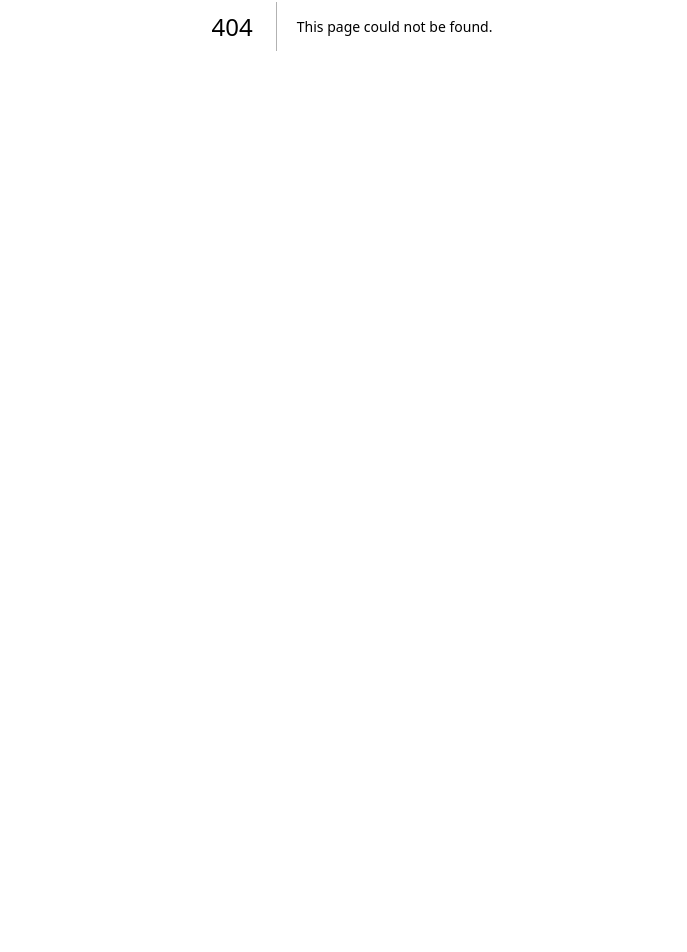
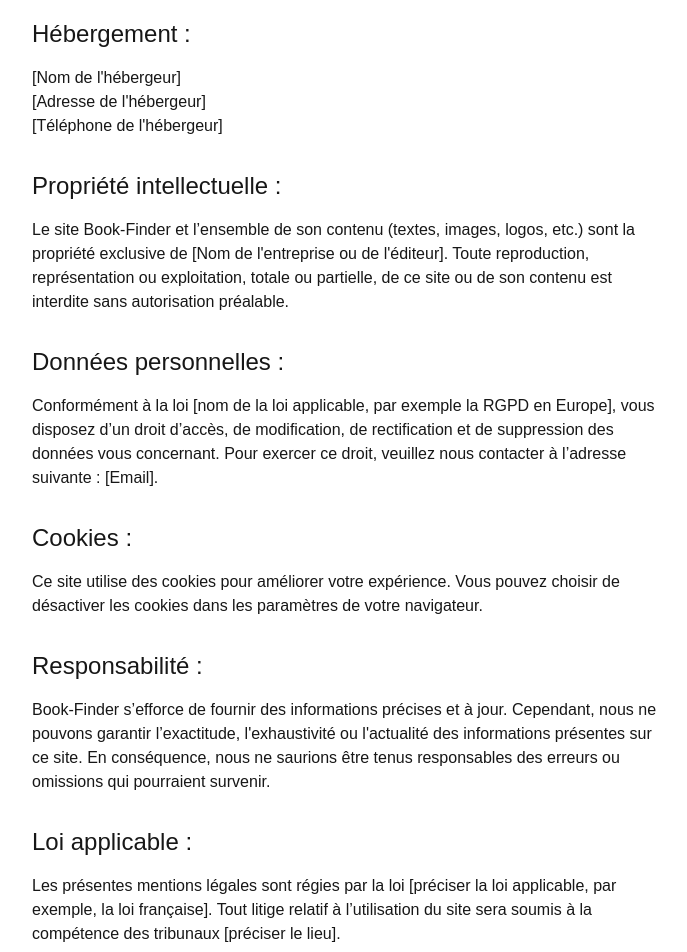
Before and after one commit to sakousi/book-finder, a Next.js app: page /mentions-legale in a window 1280 px wide. Before the commit this address had no page. Shown: the part 374-1326 px from the top of the page, without its empty margins (288-975 px from the left). Before the commit the page ends 800 px from the top, so only its background shows below. Built offline with nearby package versions, Linux system fonts and the light colour scheme.

Commit message:
:hammer: feat: mentions legal pattern

```diff
--- /dev/null
+++ b/app/mentions-legale/page.tsx
@@ -0,0 +1,82 @@
+export default function Page() {
+    return (
+        <div
+            className="container">
+            <main className="flex flex-col gap-8 row-start-2 items-center sm:items-start">
+                <h1 className="text-4xl">Mentions Légales</h1>
+
+                <div className="flex sm:flex-col gap-4 flex-row">
+                    <h2 className="text-2xl">Éditeur du site :</h2>
+                    <p>Book-Finder<br/>
+                        [Nom de l'entreprise ou de l'éditeur]<br/>
+                        [Adresse complète]<br/>
+                        [Téléphone]<br/>
+                        [Email]</p>
+                </div>
+
+                <div className="flex sm:flex-col gap-4 flex-row">
+
+                    <h2 className="text-2xl">Directeur de la publication :</h2>
+                    <p>[Nom du directeur de la publication]</p>
+                </div>
+                <div className="flex sm:flex-col gap-4 flex-row">
+
+                    <h2 className="text-2xl">Hébergement :</h2>
+                    <p>[Nom de l'hébergeur]<br/>
+                        [Adresse de l'hébergeur]<br/>
+                        [Téléphone de l'hébergeur]</p>
+                </div>
+                <div className="flex sm:flex-col gap-4 flex-row">
+
+                    <h2 className="text-2xl">Propriété intellectuelle :</h2>
+                    <p>Le site Book-Finder et l’ensemble de son contenu (textes, images, logos, etc.) sont la propriété
+                        exclusive de [Nom de l'entreprise ou de l'éditeur]. Toute reproduction, représentation ou
+                        exploitation,
+                        totale ou partielle, de ce site ou de son contenu est interdite sans autorisation préalable.</p>
+                </div>
+                <div className="flex sm:flex-col gap-4 flex-row">
+
+                    <h2 className="text-2xl">Données personnelles :</h2>
+                    <p>Conformément à la loi [nom de la loi applicable, par exemple la RGPD en Europe], vous disposez
+                        d’un
+                        droit
+                        d’accès, de modification, de rectification et de suppression des données vous concernant. Pour
+                        exercer
+                        ce
+                        droit, veuillez nous contacter à l’adresse suivante : [Email].</p>
+                </div>
+                <div className="flex sm:flex-col gap-4 flex-row">
+
+                    <h2 className="text-2xl">Cookies :</h2>
+                    <p>Ce site utilise des cookies pour améliorer votre expérience. Vous pouvez choisir de désactiver
+                        les
+
+                        cookies dans les paramètres de votre navigateur.</p>
+                </div>
+
+                <div className="flex sm:flex-col gap-4 flex-row">
+                    <h2 className="text-2xl">Responsabilité :</h2>
+                    <p>Book-Finder s’efforce de fournir des informations précises et à jour. Cependant, nous ne
+                        pouvons
+                        garantir
+                        l’exactitude, l'exhaustivité ou l'actualité des informations présentes sur ce site. En
+                        conséquence,
+                        nous
+                        ne saurions être tenus responsables des erreurs ou omissions qui pourraient survenir.</p>
+
+                </div>
+                <div className="flex sm:flex-col gap-4 flex-row">
+                    <h2 className="text-2xl">Loi applicable :</h2>
+                    <p>Les présentes mentions légales sont régies par la loi [préciser la loi applicable, par
+                        exemple,
+                        la
+                        loi
+                        française]. Tout litige relatif à l’utilisation du site sera soumis à la compétence des
+                        tribunaux
+                        [préciser le lieu].</p>
+                </div>
+
+            </main>
+        </div>
+    );
+}
```
